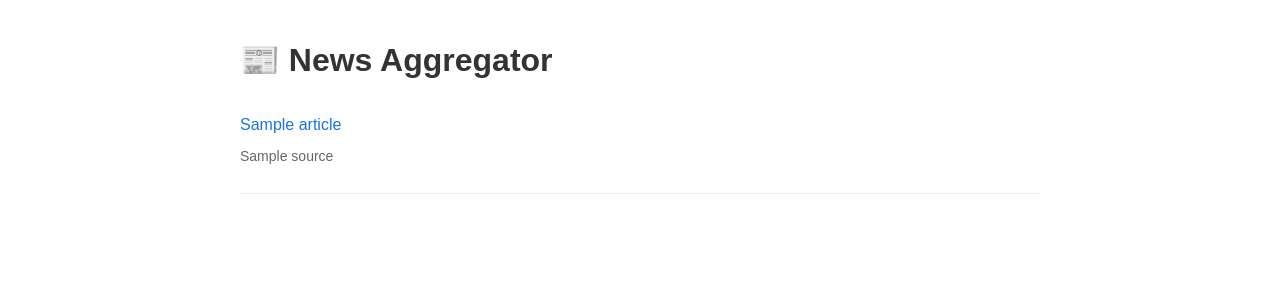
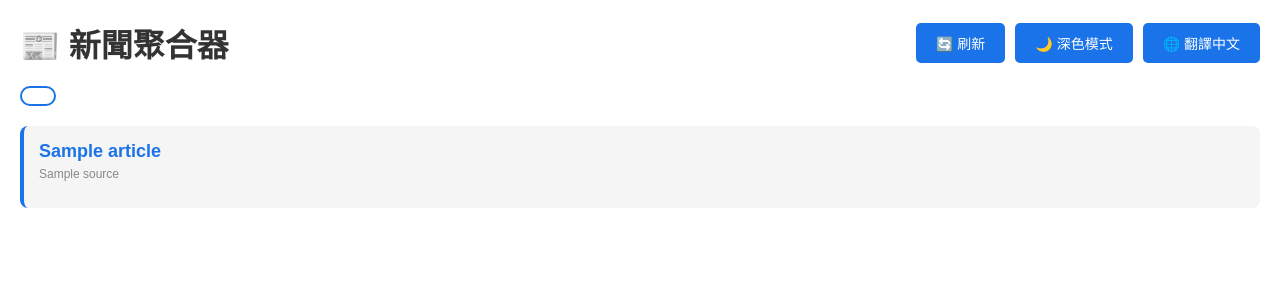
Before and after one commit to ngailongcode/-news-aggregator-, a Flask app: template templates/index.html in a window 1280 px wide. Shown: the top 300 px of the page. Run offline with Flask 3, Linux system fonts and the light colour scheme; the template is opened without the code that fills it: most values are stand-ins (such as "Sample title", 1, 10 or a date in 2020).

Commit message:
Refactor index.html for localization and dark mode
Updated the HTML structure and styles for better readability and added dark mode support.

```diff
--- a/templates/index.html
+++ b/templates/index.html
@@ -1,25 +1,133 @@
 <!DOCTYPE html>
-<html>
+<html lang="zh-TW">
 <head>
-    <title>News Aggregator</title>
+    <title>新聞聚合器</title>
     <meta charset="utf-8">
     <meta name="viewport" content="width=device-width, initial-scale=1">
     <style>
-        body { font-family: Arial; max-width: 800px; margin: 0 auto; padding: 20px; }
-        h1 { color: #333; }
-        .article { border-bottom: 1px solid #eee; padding: 15px 0; }
-        .source { color: #666; font-size: 14px; }
-        a { color: #1a73e8; text-decoration: none; }
-        a:hover { text-decoration: underline; }
+        :root {
+            --bg: #ffffff;
+            --text: #333333;
+            --card-bg: #f5f5f5;
+            --border: #dddddd;
+            --accent: #1a73e8;
+        }
+        .dark {
+            --bg: #1a1a1a;
+            --text: #ffffff;
+            --card-bg: #2d2d2d;
+            --border: #444444;
+            --accent: #64b5f6;
+        }
+        body {
+            font-family: Arial, sans-serif;
+            margin: 0;
+            padding: 20px;
+            background: var(--bg);
+            color: var(--text);
+            transition: all 0.3s;
+        }
+        .header {
+            display: flex;
+            justify-content: space-between;
+            align-items: center;
+            flex-wrap: wrap;
+            gap: 10px;
+            margin-bottom: 20px;
+        }
+        h1 { margin: 0; }
+        .controls {
+            display: flex;
+            gap: 10px;
+            flex-wrap: wrap;
+        }
+        .btn {
+            padding: 10px 20px;
+            border: none;
+            border-radius: 5px;
+            cursor: pointer;
+            background: var(--accent);
+            color: white;
+            text-decoration: none;
+            font-size: 14px;
+        }
+        .btn:hover { opacity: 0.8; }
+        .categories {
+            display: flex;
+            gap: 10px;
+            margin-bottom: 20px;
+            flex-wrap: wrap;
+        }
+        .cat-btn {
+            padding: 8px 16px;
+            border: 2px solid var(--accent);
+            border-radius: 20px;
+            background: transparent;
+            color: var(--accent);
+            cursor: pointer;
+            text-decoration: none;
+        }
+        .cat-btn.active, .cat-btn:hover {
+            background: var(--accent);
+            color: white;
+        }
+        .article {
+            background: var(--card-bg);
+            border-radius: 8px;
+            padding: 15px;
+            margin-bottom: 15px;
+            border-left: 4px solid var(--accent);
+        }
+        .article a {
+            color: var(--accent);
+            text-decoration: none;
+            font-size: 18px;
+            font-weight: bold;
+        }
+        .article a:hover { text-decoration: underline; }
+        .source {
+            color: #888;
+            font-size: 12px;
+            margin-top: 5px;
+        }
     </style>
 </head>
 <body>
-    <h1>📰 News Aggregator</h1>
+    <div class="header">
+        <h1>📰 新聞聚合器</h1>
+        <div class="controls">
+            <button class="btn" onclick="location.reload()">🔄 刷新</button>
+            <button class="btn" onclick="toggleDark()">🌙 深色模式</button>
+            <a class="btn" href="?category={{ category }}&translate={{ 'off' if translate == 'on' else 'on' }}">
+                🌐 {{ '顯示原文' if translate == 'on' else '翻譯中文' }}
+            </a>
+        </div>
+    </div>
+
+    <div class="categories">
+        {% for cat in categories %}
+        <a class="cat-btn {{ 'active' if cat == category else '' }}"
+           href="?category={{ cat }}&translate={{ translate }}">
+            {{ {'world': '🌍 國際', 'tech': '💻 科技', 'business': '💼 財經', 'sports': '⚽ 體育'}[cat] }}
+        </a>
+        {% endfor %}
+    </div>
+
     {% for article in articles %}
     <div class="article">
         <a href="{{ article.link }}" target="_blank">{{ article.title }}</a>
         <p class="source">{{ article.source }}</p>
     </div>
     {% endfor %}
+
+    <script>
+        function toggleDark() {
+            document.body.classList.toggle('dark');
+            localStorage.setItem('dark', document.body.classList.contains('dark'));
+        }
+        if (localStorage.getItem('dark') === 'true') {
+            document.body.classList.add('dark');
+        }
+    </script>
 </body>
 </html>
```
